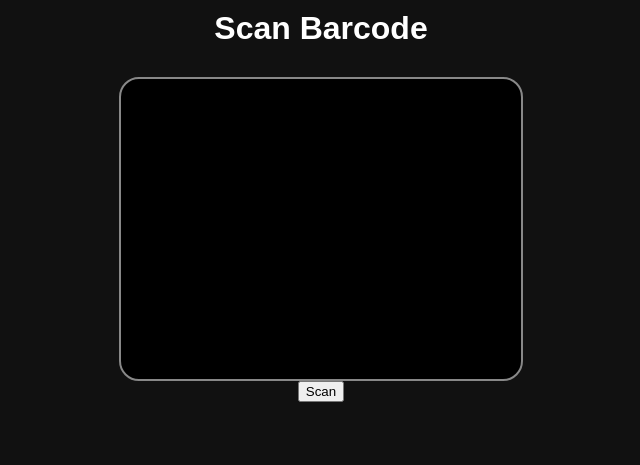
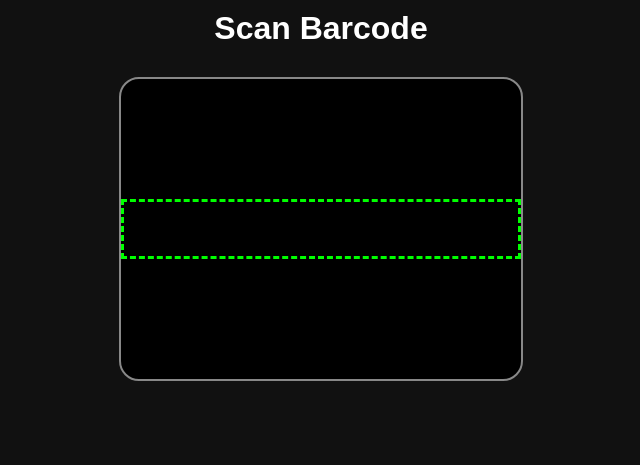
Before and after one commit to Jackybob534/store, a plain HTML site: page index.html in a window 1280 px wide. Shown: the whole page, without its empty margins (319-959 px from the left). Drawn offline with Linux system fonts and the light colour scheme.

Commit message:
Update index.html

```diff
--- a/index.html
+++ b/index.html
@@ -12,13 +12,7 @@
 
 <div id="camera-container">
   <video id="video" autoplay playsinline muted></video>
-  <div id="scan-overlay"></div>
-</div>
-
-<button id="scan-button">Scan</button>
-
-<div id="loading">
-  <div class="spinner"></div>
+  <div id="scan-window"></div>
 </div>
 
 <div id="barcode-info"></div>
```
